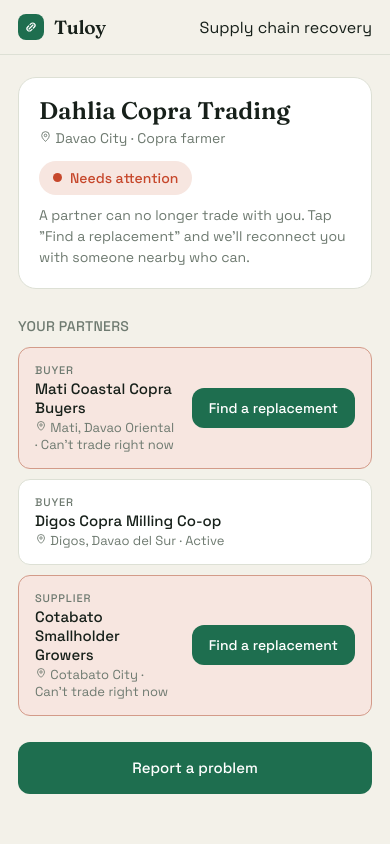
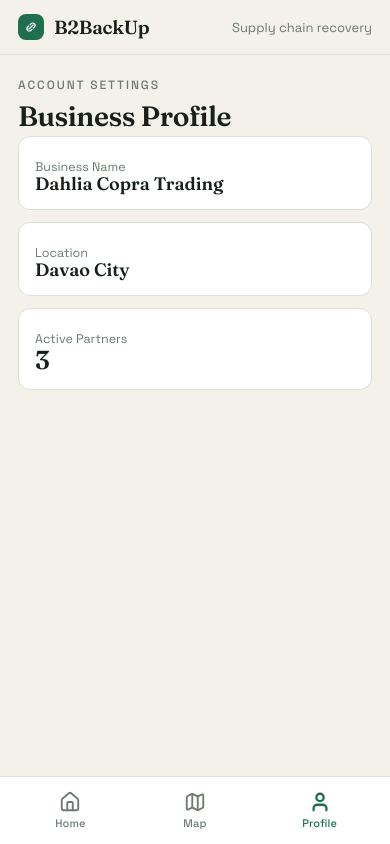
Before and after one commit to DominceAseberos/B2BackUp, a React (Vite) app: page /sme/profile in a window 390 px wide. Built offline with nearby package versions, Linux system fonts and the light colour scheme.

Commit message:
Refactor UI: mobile-first portal routing, fixed 390x844px frame, B2BackUp branding, FAB, BottomNav

```diff
--- a/package.json
+++ b/package.json
@@ -10,8 +10,10 @@
     "lint": "tsc --noEmit"
   },
   "dependencies": {
+    "lucide-react": "^1.25.0",
     "react": "^18.3.1",
-    "react-dom": "^18.3.1"
+    "react-dom": "^18.3.1",
+    "react-router-dom": "^7.18.1"
   },
   "devDependencies": {
     "@types/react": "^18.3.12",
--- a/src/App.tsx
+++ b/src/App.tsx
@@ -1,23 +1,43 @@
-import { useMemo, useState } from "react";
+import { useState, useMemo } from "react";
+import { Routes, Route, Navigate, useNavigate, useLocation } from "react-router-dom";
 import { DEMO_BUSINESS } from "./domain/mockData";
 import { buildRecoveryNeed } from "./domain/recovery";
 import type { DisruptionType, MatchResult, Partner } from "./domain/types";
+
 import { HomeScreen } from "./features/HomeScreen";
+import { ReportProblemScreen } from "./features/ReportProblemScreen";
+import { ReplacementsScreen } from "./features/ReplacementsScreen";
 import { ReconnectedScreen } from "./features/ReconnectedScreen";
-import { ReplacementsScreen } from "./features/ReplacementsScreen";
-import { ReportProblemScreen } from "./features/ReportProblemScreen";
 import { TopBar } from "./ui/TopBar";
-
-type View = "home" | "report" | "replacements" | "reconnected";
+import { BottomNav } from "./ui/BottomNav";
+import { FloatingActionButton } from "./ui/FloatingActionButton";
 
 const BUSINESS = DEMO_BUSINESS;
 
-/**
- * Tuloy — a simple, guided disaster-recovery flow for a coconut SME:
- * home -> report a problem -> see replacements -> reconnected.
- */
-export function App() {
-  const [view, setView] = useState<View>("home");
+// Dummy placeholders for other portals
+function LguPortal() {
+  return (
+    <div style={{ padding: 24 }}>
+      <h2 className="title">LGU / DRRM Portal</h2>
+      <p className="subtitle">Disaster monitoring dashboard (Future Scope).</p>
+    </div>
+  );
+}
+
+function LogisticsPortal() {
+  return (
+    <div style={{ padding: 24 }}>
+      <h2 className="title">Logistics Portal</h2>
+      <p className="subtitle">Route status and truck tracking (Future Scope).</p>
+    </div>
+  );
+}
+
+function SmePortal() {
+  const navigate = useNavigate();
+  const location = useLocation();
+
+  // State maintained at the Portal level
   const [affectedPartner, setAffectedPartner] = useState<Partner | null>(null);
   const [disruption, setDisruption] = useState<DisruptionType | null>(null);
   const [chosen, setChosen] = useState<MatchResult | null>(null);
@@ -31,27 +51,28 @@ export function App() {
     setAffectedPartner(null);
     setDisruption(null);
     setChosen(null);
-    setView("home");
+    navigate("/sme");
   };
+
+  const startReport = () => navigate("/sme/report");
 
   const findReplacements = (partner: Partner, type: DisruptionType) => {
     setAffectedPartner(partner);
     setDisruption(type);
-    setView("replacements");
+    navigate("/sme/replacements");
   };
 
-  const tagline =
-    view === "home" ? "Supply chain recovery" : "Recovery in progress";
+  const isHome = location.pathname === "/sme" || location.pathname === "/sme/";
 
   return (
-    <div className="app">
-      <TopBar tagline={tagline} />
-
-      <div className="screen" key={view}>
-        {view === "home" ? (
+    <div className="portal-layout">
+      <div className="screen-content">
+        <Routes>
+          <Route
+            index
+            element={
               <HomeScreen
                 business={BUSINESS}
-            onReport={() => setView("report")}
                 onFix={(partner) =>
                   findReplacements(
                     partner,
@@ -59,31 +80,106 @@ export function App() {
                   )
                 }
               />
-        ) : null}
-
-        {view === "report" ? (
+            }
+          />
+          <Route
+            path="report"
+            element={
               <ReportProblemScreen
                 business={BUSINESS}
                 onBack={goHome}
                 onSubmit={findReplacements}
               />
-        ) : null}
-
-        {view === "replacements" && need && affectedPartner ? (
+            }
+          />
+          <Route
+            path="replacements"
+            element={
+              (need && affectedPartner) ? (
                 <ReplacementsScreen
                   need={need}
                   affectedPartnerName={affectedPartner.name}
                   onBack={goHome}
                   onSelect={(result) => {
                     setChosen(result);
-              setView("reconnected");
+                    navigate("/sme/reconnected");
                   }}
                 />
-        ) : null}
+              ) : <Navigate to="/sme" replace />
+            }
+          />
+          <Route
+            path="reconnected"
+            element={
+              (chosen && need) ? (
+                <ReconnectedScreen result={chosen} need={need} onDone={goHome} />
+              ) : <Navigate to="/sme" replace />
+            }
+          />
+          <Route path="map" element={
+            <div className="shell">
+              <div className="page-head">
+                <div className="eyebrow">Supply Chain Logistics</div>
+                <h2 className="title">Map View</h2>
+                <p className="subtitle">Visualizing {BUSINESS.name}'s connections.</p>
+              </div>
+              <div style={{ height: "400px", background: "var(--surface-sunk)", borderRadius: "var(--radius)", display: "flex", alignItems: "center", justifyContent: "center", border: "1px solid var(--hair)" }}>
+                <span style={{ fontSize: "40px" }}>🗺️</span>
+              </div>
+            </div>
+          } />
+          <Route path="profile" element={
+            <div className="shell">
+              <div className="page-head">
+                <div className="eyebrow">Account Settings</div>
+                <h2 className="title">Business Profile</h2>
+              </div>
+              <div className="grid">
+                <div className="stat">
+                  <div className="stat__label">Business Name</div>
+                  <div className="stat__value" style={{fontSize: "18px"}}>{BUSINESS.name}</div>
+                </div>
+                <div className="stat">
+                  <div className="stat__label">Location</div>
+                  <div className="stat__value" style={{fontSize: "18px"}}>{BUSINESS.location.name}</div>
+                </div>
+                <div className="stat">
+                  <div className="stat__label">Active Partners</div>
+                  <div className="stat__value">{BUSINESS.currentPartners.length}</div>
+                </div>
+              </div>
+            </div>
+          } />
+        </Routes>
+      </div>
 
-        {view === "reconnected" && chosen && need ? (
-          <ReconnectedScreen result={chosen} need={need} onDone={goHome} />
-        ) : null}
+      {isHome && <FloatingActionButton onClick={startReport} />}
+      <BottomNav />
+    </div>
+  );
+}
+
+export function App() {
+  const location = useLocation();
+
+  let tagline = "Supply chain recovery";
+  if (location.pathname.includes("/report")) tagline = "Report an Issue";
+  if (location.pathname.includes("/replacements")) tagline = "Finding Partners";
+  if (location.pathname.includes("/reconnected")) tagline = "Recovery Complete";
+  if (location.pathname.includes("/lgu")) tagline = "LGU Monitoring";
+  if (location.pathname.includes("/logistics")) tagline = "Logistics Tracking";
+
+  return (
+    <div className="app">
+      <TopBar tagline={tagline} />
+
+      <div className="screen-container">
+        <Routes>
+          <Route path="/sme/*" element={<SmePortal />} />
+          <Route path="/lgu/*" element={<LguPortal />} />
+          <Route path="/logistics/*" element={<LogisticsPortal />} />
+          <Route path="*" element={<Navigate to="/sme" replace />} />
+        </Routes>
       </div>
     </div>
   );
--- a/src/features/HomeScreen.tsx
+++ b/src/features/HomeScreen.tsx
@@ -4,7 +4,6 @@ import { ROLE_LABEL } from "../ui/labels";
 
 interface HomeScreenProps {
   business: BusinessProfile;
-  onReport: () => void;
   onFix: (partner: Partner) => void;
 }
 
@@ -13,7 +12,7 @@ function isDisrupted(partner: Partner): boolean {
 }
 
 /** Plain home screen: your business, your partners, and one clear action. */
-export function HomeScreen({ business, onReport, onFix }: HomeScreenProps) {
+export function HomeScreen({ business, onFix }: HomeScreenProps) {
   const partners = business.currentPartners;
   const disrupted = partners.filter(isDisrupted);
   const allWell = disrupted.length === 0;
@@ -65,11 +64,6 @@ export function HomeScreen({ business, onReport, onFix }: HomeScreenProps) {
         })}
       </div>
 
-      <div className="big-action">
-        <button type="button" className="btn btn--primary btn--block" onClick={onReport}>
-          Report a problem
-        </button>
-      </div>
     </div>
   );
 }
--- a/src/index.css
+++ b/src/index.css
@@ -43,6 +43,12 @@ body {
   font-family: var(--font-ui);
   -webkit-font-smoothing: antialiased;
   text-rendering: optimizeLegibility;
+  /* Always center the app frame */
+  display: flex;
+  align-items: center;
+  justify-content: center;
+  min-height: 100vh;
+  padding: 24px;
 }
 
 button {
@@ -59,17 +65,19 @@ a {
   color: var(--brand);
 }
 
-/* ---- App shell (mobile phone frame) ---- */
+/* ---- App shell: fixed mobile phone frame, never resizes ---- */
 .app {
   display: flex;
   flex-direction: column;
-  width: 100%;
-  max-width: 430px;
-  margin: 0 auto;
-  height: 100dvh;
+  /* Locked to iPhone 14 dimensions — never changes */
+  width: 390px;
+  height: 844px;
+  flex-shrink: 0;
   background: var(--paper);
   overflow: hidden;
   position: relative;
+  border-radius: 30px;
+  box-shadow: 0 40px 80px -40px rgba(0, 0, 0, 0.5), 0 0 0 1px rgba(0, 0, 0, 0.06);
 }
 
 .screen {
@@ -102,18 +110,17 @@ a {
   padding: 0 18px 28px;
 }
 
-@media (min-width: 480px) {
+/* On smaller screens, scale the frame down proportionally so it still fits */
+@media (max-width: 450px) {
   body {
-    display: flex;
-    align-items: center;
-    justify-content: center;
-    min-height: 100dvh;
-    padding: 24px 0;
+    padding: 0;
+    align-items: flex-start;
   }
   .app {
-    height: min(924px, calc(100dvh - 48px));
-    border-radius: 30px;
-    box-shadow: 0 40px 80px -40px rgba(0, 0, 0, 0.5), 0 0 0 1px rgba(0, 0, 0, 0.05);
+    width: 100vw;
+    height: 100dvh;
+    border-radius: 0;
+    box-shadow: none;
   }
 }
 
@@ -156,6 +163,7 @@ a {
   color: var(--muted);
   border-radius: 12px;
   transition: color 140ms ease, background 140ms ease;
+  text-decoration: none; /* fix for Link component */
 }
 
 .bottomnav__tab--active {
@@ -199,6 +207,12 @@ a {
 .topbar__biz strong {
   color: var(--ink);
   font-weight: 500;
+}
+
+.topbar__tagline {
+  font-size: 13px;
+  color: var(--muted);
+  font-weight: 400;
 }
 
 /* ---- Section headings ---- */
@@ -1267,3 +1281,64 @@ a {
   font-family: var(--font-display);
   font-weight: 600;
 }
+
+/* ---- Portal Layout ---- */
+.portal-layout {
+  flex: 1 1 auto;
+  display: flex;
+  flex-direction: column;
+  height: 100%;
+  width: 100%;
+  min-height: 0; /* Prevents flex from blowing out */
+  position: relative;
+}
+
+.screen-container {
+  flex: 1 1 auto;
+  min-height: 0; /* Crucial for nested flex columns */
+  overflow: hidden;
+  display: flex;
+  flex-direction: column;
+}
+
+.screen-content {
+  flex: 1 1 auto;
+  min-height: 0;
+  overflow-y: auto;
+  -webkit-overflow-scrolling: touch;
+  padding-bottom: 24px;
+}
+
+/* ---- FAB (Floating Action Button) ---- */
+.fab {
+  position: absolute;
+  bottom: 80px; /* Above bottom nav */
+  right: 20px;
+  display: inline-flex;
+  align-items: center;
+  gap: 8px;
+  background: var(--alert);
+  color: #ffffff;
+  padding: 14px 20px;
+  border-radius: 999px;
+  border: none;
+  box-shadow: 0 4px 14px rgba(198, 71, 43, 0.4);
+  font-weight: 600;
+  font-size: 15px;
+  letter-spacing: 0.01em;
+  z-index: 50;
+  transition: transform 150ms ease, box-shadow 150ms ease;
+}
+
+.fab:active {
+  transform: translateY(2px) scale(0.98);
+  box-shadow: 0 2px 8px rgba(198, 71, 43, 0.3);
+}
+
+.fab__icon {
+  flex: 0 0 auto;
+}
+
+.fab__label {
+  line-height: 1;
+}
--- a/src/main.tsx
+++ b/src/main.tsx
@@ -1,5 +1,6 @@
 import { StrictMode } from "react";
 import { createRoot } from "react-dom/client";
+import { BrowserRouter } from "react-router-dom";
 import { App } from "./App.tsx";
 import "./index.css";
 
@@ -10,6 +11,8 @@ if (!rootElement) {
 
 createRoot(rootElement).render(
   <StrictMode>
-    <App />
+    <BrowserRouter>
+      <App />
+    </BrowserRouter>
   </StrictMode>
 );
--- /dev/null
+++ b/src/ui/BottomNav.tsx
@@ -0,0 +1,30 @@
+import { Link, useLocation } from "react-router-dom";
+import { Home, Map as MapIcon, User } from "lucide-react";
+
+export function BottomNav() {
+  const location = useLocation();
+
+  const tabs = [
+    { name: "Home", path: "/sme", icon: Home },
+    { name: "Map", path: "/sme/map", icon: MapIcon },
+    { name: "Profile", path: "/sme/profile", icon: User },
+  ];
+
+  return (
+    <nav className="bottomnav">
+      {tabs.map((tab) => {
+        const isActive = location.pathname === tab.path || (tab.path === '/sme' && location.pathname.startsWith('/sme') && location.pathname.length > 5 === false);
+        return (
+          <Link
+            key={tab.name}
+            to={tab.path}
+            className={`bottomnav__tab ${isActive ? "bottomnav__tab--active" : ""}`}
+          >
+            <tab.icon size={22} strokeWidth={isActive ? 2.5 : 2} />
+            <span className="bottomnav__label">{tab.name}</span>
+          </Link>
+        );
+      })}
+    </nav>
+  );
+}
--- /dev/null
+++ b/src/ui/FloatingActionButton.tsx
@@ -0,0 +1,16 @@
+import { AlertTriangle } from "lucide-react";
+
+interface FloatingActionButtonProps {
+  onClick: () => void;
+  label?: string;
+  icon?: React.ReactNode;
+}
+
+export function FloatingActionButton({ onClick, label = "Report", icon }: FloatingActionButtonProps) {
+  return (
+    <button className="fab fab--alert" onClick={onClick} aria-label={label}>
+      {icon || <AlertTriangle className="fab__icon" size={24} />}
+      <span className="fab__label">{label}</span>
+    </button>
+  );
+}
--- a/src/ui/TopBar.tsx
+++ b/src/ui/TopBar.tsx
@@ -1,21 +1,22 @@
 import { LinkMarkIcon } from "./icons";
+import { Link } from "react-router-dom";
 
 interface TopBarProps {
   tagline?: string;
 }
 
-/** Simple brand header. */
+/** Top app bar with B2BackUp branding. */
 export function TopBar({ tagline = "Supply chain recovery" }: TopBarProps) {
   return (
     <div className="topbar">
       <div className="topbar__inner">
-        <span className="brand">
+        <Link to="/sme" className="brand" style={{ textDecoration: "none", color: "inherit" }}>
           <span className="brand__mark" aria-hidden="true">
             <LinkMarkIcon size={16} />
           </span>
-          Tuloy
-        </span>
-        <span className="progress__step">{tagline}</span>
+          B2BackUp
+        </Link>
+        <span className="topbar__tagline">{tagline}</span>
       </div>
     </div>
   );
```
Also changed, not shown: index.html (+2 -1 lines), 1 other file (tests, documents, lock files or other folders). Lines whose indentation alone changed are shown as unchanged.
